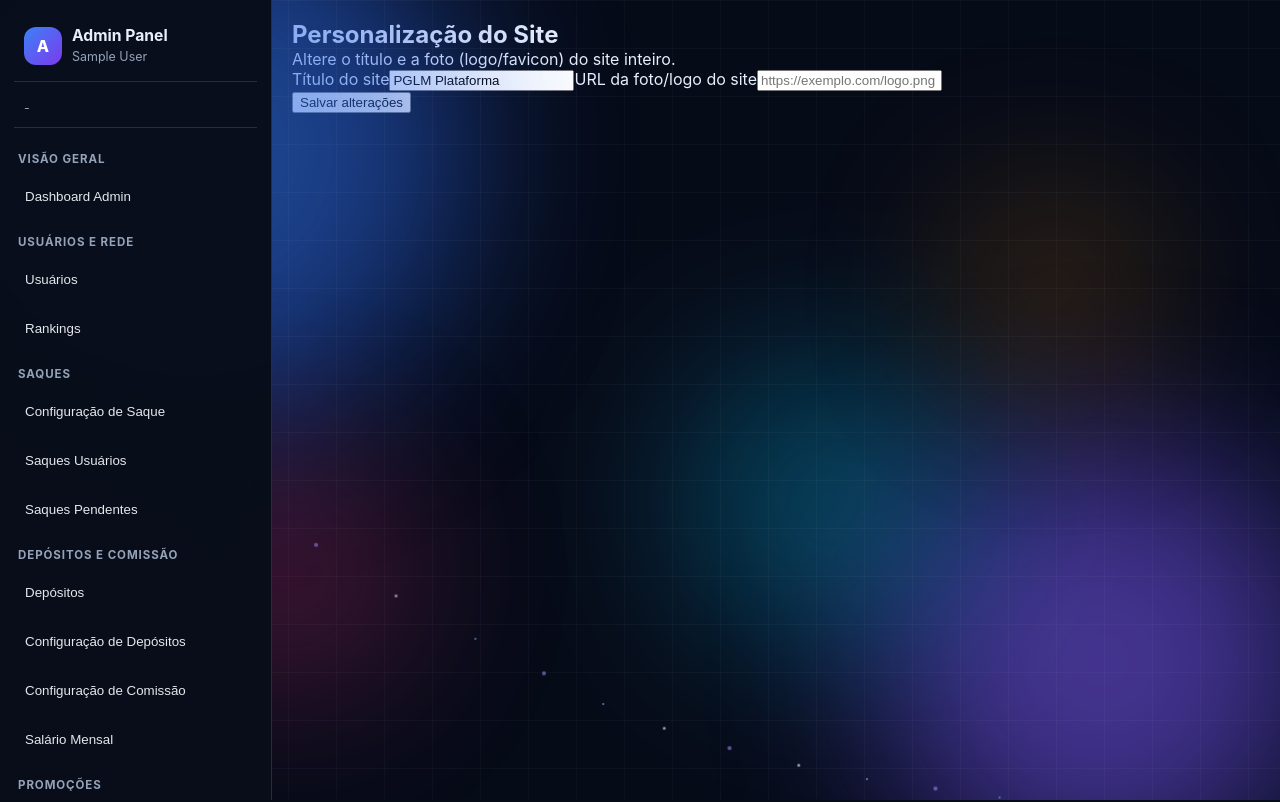
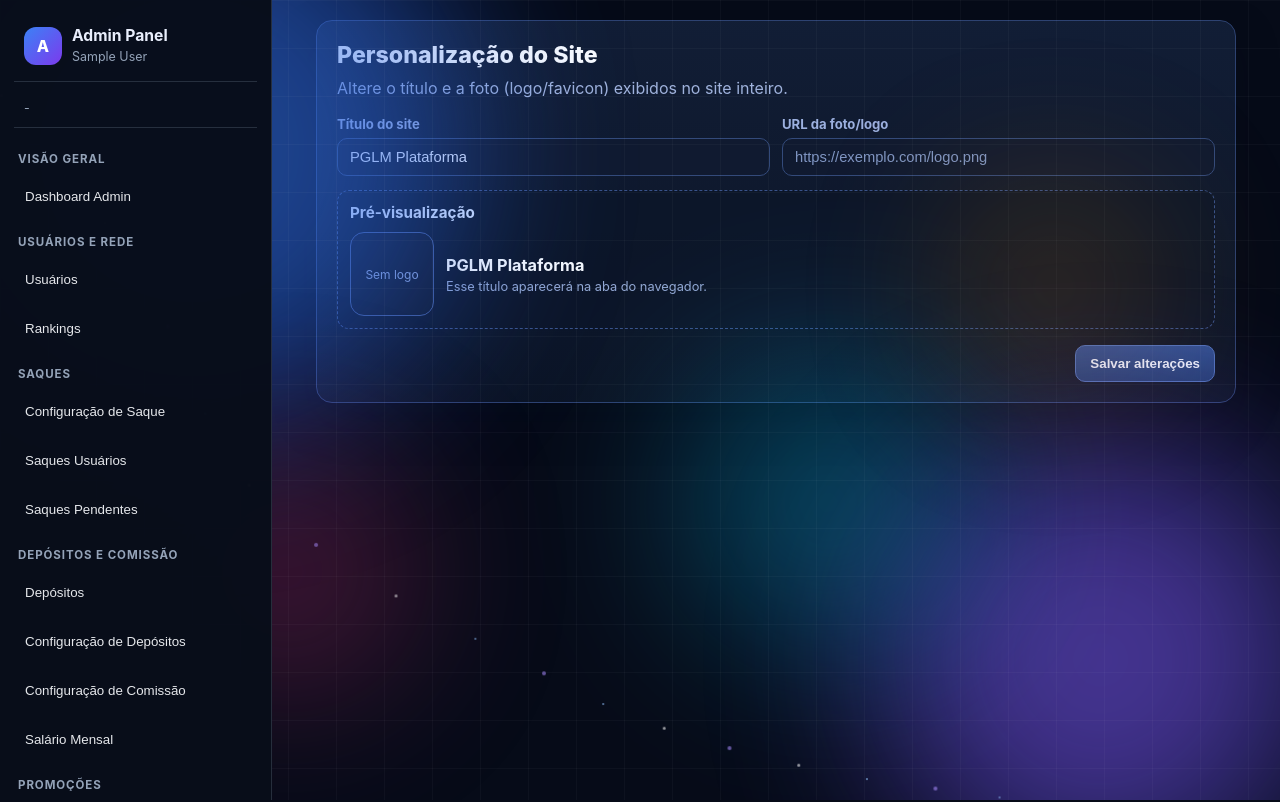
Before and after one commit to magnatazk20/mancera-frontend, a React (Vite) app: page /adf/site-branding in a window 1280 px wide. Shown: the top 802 px of the page. Built offline with nearby package versions, Linux system fonts and the light colour scheme; sample sign-in values are in the browser's storage.

Commit message:
style: add dedicated html structure and css for admin site branding page

```diff
--- /dev/null
+++ b/src/pages/AdminSiteBranding.css
@@ -0,0 +1,174 @@
+.admin-branding-page {
+  min-height: 100vh;
+}
+
+.admin-branding-content {
+  width: 100%;
+}
+
+.admin-branding-card {
+  max-width: 920px;
+  margin: 0 auto;
+  background: linear-gradient(180deg, rgba(19, 31, 56, 0.92), rgba(12, 20, 37, 0.92));
+  border: 1px solid #2d4271;
+  border-radius: 16px;
+  padding: 20px;
+  box-shadow: 0 18px 40px rgba(2, 8, 23, 0.35);
+}
+
+.admin-branding-head {
+  margin-bottom: 16px;
+}
+
+.admin-branding-head h1 {
+  margin: 0;
+  font-size: 1.45rem;
+  font-weight: 800;
+  color: #f8fbff;
+}
+
+.admin-branding-head p {
+  margin: 8px 0 0;
+  color: #9fb2dc;
+  line-height: 1.45;
+}
+
+.admin-branding-grid {
+  display: grid;
+  grid-template-columns: repeat(2, minmax(0, 1fr));
+  gap: 12px;
+}
+
+.admin-branding-field {
+  display: grid;
+  gap: 6px;
+}
+
+.admin-branding-field.full {
+  grid-column: 1 / -1;
+}
+
+.admin-branding-field span {
+  font-size: 0.82rem;
+  color: #9cb0df;
+  font-weight: 700;
+}
+
+.admin-branding-field input {
+  width: 100%;
+  border-radius: 10px;
+  border: 1px solid #334a7a;
+  background: #101a30;
+  color: #e6eeff;
+  padding: 10px 12px;
+  outline: none;
+  font-size: 0.92rem;
+  box-sizing: border-box;
+}
+
+.admin-branding-field input::placeholder {
+  color: #7f95c2;
+}
+
+.admin-branding-field input:focus {
+  border-color: #4a6fb8;
+  box-shadow: 0 0 0 2px rgba(74, 111, 184, 0.28);
+}
+
+.admin-branding-preview {
+  margin-top: 14px;
+  padding: 12px;
+  border-radius: 12px;
+  border: 1px dashed #39528a;
+  background: rgba(13, 22, 41, 0.75);
+}
+
+.admin-branding-preview h2 {
+  margin: 0 0 10px;
+  font-size: 0.95rem;
+  color: #dbe8ff;
+}
+
+.admin-branding-preview-box {
+  display: grid;
+  grid-template-columns: 84px 1fr;
+  gap: 12px;
+  align-items: center;
+}
+
+.admin-branding-logo {
+  width: 84px;
+  height: 84px;
+  border-radius: 14px;
+  border: 1px solid #415a95;
+  background: #0f172a;
+  overflow: hidden;
+  display: flex;
+  align-items: center;
+  justify-content: center;
+}
+
+.admin-branding-logo img {
+  width: 100%;
+  height: 100%;
+  object-fit: cover;
+}
+
+.admin-branding-logo-fallback {
+  font-size: 0.75rem;
+  color: #8ea5d8;
+  text-align: center;
+  padding: 6px;
+}
+
+.admin-branding-meta strong {
+  display: block;
+  color: #f8fbff;
+  font-size: 1.02rem;
+}
+
+.admin-branding-meta small {
+  display: block;
+  margin-top: 4px;
+  color: #94a9d5;
+  font-size: 0.8rem;
+}
+
+.admin-branding-actions {
+  margin-top: 16px;
+  display: flex;
+  justify-content: flex-end;
+}
+
+.admin-branding-actions button {
+  background: linear-gradient(180deg, #2f4f93, #223d74);
+  border: 1px solid #4f72bc;
+  color: #edf4ff;
+  font-weight: 700;
+  border-radius: 10px;
+  padding: 10px 14px;
+  cursor: pointer;
+}
+
+.admin-branding-actions button:hover {
+  filter: brightness(1.08);
+}
+
+@media (max-width: 900px) {
+  .admin-branding-grid {
+    grid-template-columns: 1fr;
+  }
+
+  .admin-branding-preview-box {
+    grid-template-columns: 1fr;
+    justify-items: start;
+  }
+
+  .admin-branding-actions {
+    justify-content: stretch;
+  }
+
+  .admin-branding-actions button {
+    width: 100%;
+  }
+}
--- a/src/pages/AdminSiteBranding.tsx
+++ b/src/pages/AdminSiteBranding.tsx
@@ -2,6 +2,7 @@ import { useMemo, useState } from 'react'
 import AdminSidebar from '../components/AdminSidebar'
 import FloatingToast from '../components/FloatingToast'
 import './Admin.css'
+import './AdminSiteBranding.css'
 
 type BrandingConfig = {
   title: string
@@ -69,17 +70,17 @@ export default function AdminSiteBranding() {
   }
 
   return (
-    <main className="admin-page">
+    <main className="admin-page admin-branding-page">
       <AdminSidebar />
-      <section className="admin-content admin-users-page">
-        <div className="admin-card">
-          <div className="admin-card-head">
+      <section className="admin-content admin-branding-content">
+        <article className="admin-branding-card">
+          <header className="admin-branding-head">
             <h1>Personalização do Site</h1>
-            <p>Altere o título e a foto (logo/favicon) do site inteiro.</p>
-          </div>
+            <p>Altere o título e a foto (logo/favicon) exibidos no site inteiro.</p>
+          </header>
 
-          <div className="admin-form-grid">
-            <label className="admin-input-group">
+          <div className="admin-branding-grid">
+            <label className="admin-branding-field">
               <span>Título do site</span>
               <input
                 type="text"
@@ -89,8 +90,8 @@ export default function AdminSiteBranding() {
               />
             </label>
 
-            <label className="admin-input-group">
-              <span>URL da foto/logo do site</span>
+            <label className="admin-branding-field">
+              <span>URL da foto/logo</span>
               <input
                 type="url"
                 value={logoUrl}
@@ -100,10 +101,27 @@ export default function AdminSiteBranding() {
             </label>
           </div>
 
-          <div className="admin-form-actions">
+          <section className="admin-branding-preview">
+            <h2>Pré-visualização</h2>
+            <div className="admin-branding-preview-box">
+              <div className="admin-branding-logo">
+                {logoUrl.trim() ? (
+                  <img src={logoUrl.trim()} alt="Preview do logo" />
+                ) : (
+                  <div className="admin-branding-logo-fallback">Sem logo</div>
+                )}
+              </div>
+              <div className="admin-branding-meta">
+                <strong>{title.trim() || DEFAULT_TITLE}</strong>
+                <small>Esse título aparecerá na aba do navegador.</small>
+              </div>
+            </div>
+          </section>
+
+          <div className="admin-branding-actions">
             <button type="button" onClick={save}>Salvar alterações</button>
           </div>
-        </div>
+        </article>
       </section>
 
       <FloatingToast
```
